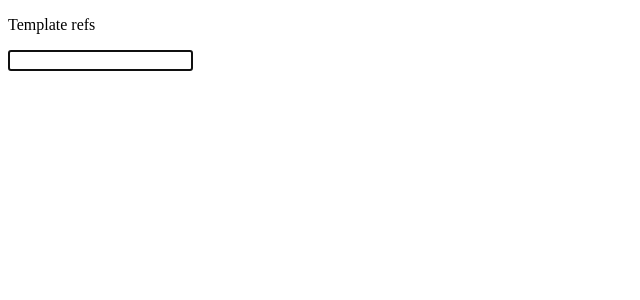
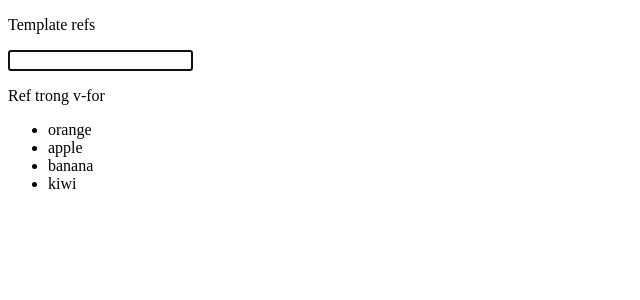
Before and after one commit to lyhuynhnhu/vue-basic, a Vue app: page / in a window 1280 px wide. Shown: the top 300 px of the page, without its empty margins (0-640 px from the left). Built offline with nearby package versions, Linux system fonts and the light colour scheme.

Commit message:
refs inside v-for

```diff
--- a/src/App.vue
+++ b/src/App.vue
@@ -2,13 +2,27 @@
 import { onMounted, ref } from 'vue'
 
 const inputRef = ref(null)
+const list = ref(['orange', 'apple', 'banana', 'kiwi'])
+const listRef = ref([])
 
 onMounted(() => {
   inputRef.value.focus()
+
+  listRef.value.forEach((item) => {
+    item.style.transition = 'opacity 3s'
+    item.style.opacity = 1
+  })
 })
 </script>
 
 <template>
   <p>Template refs</p>
   <input ref="inputRef" />
+
+  <p>Ref trong v-for</p>
+  <ul>
+    <li v-for="item in list" :key="item" ref="listRef" style="opacity: 0">
+      {{ item }}
+    </li>
+  </ul>
 </template>
```
